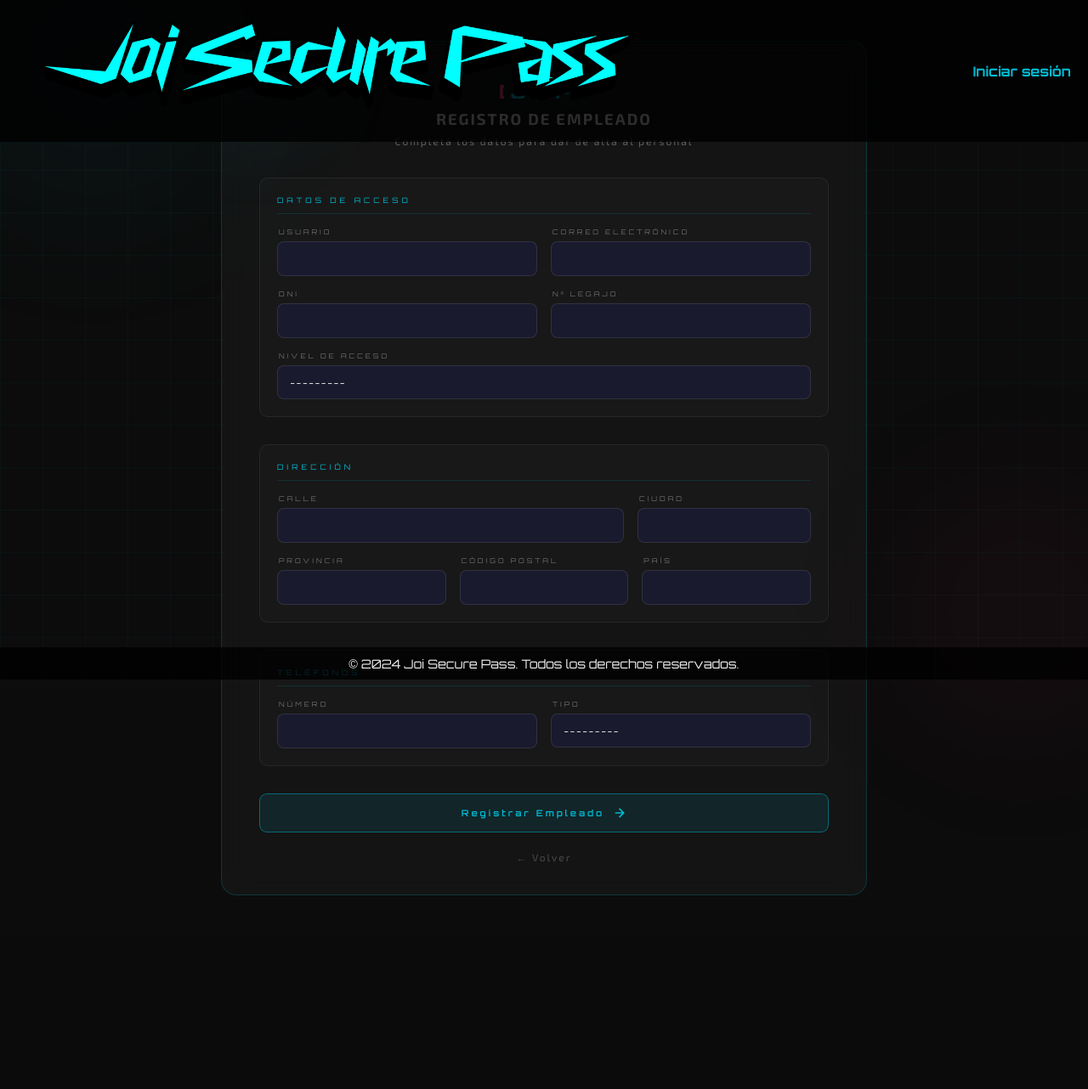
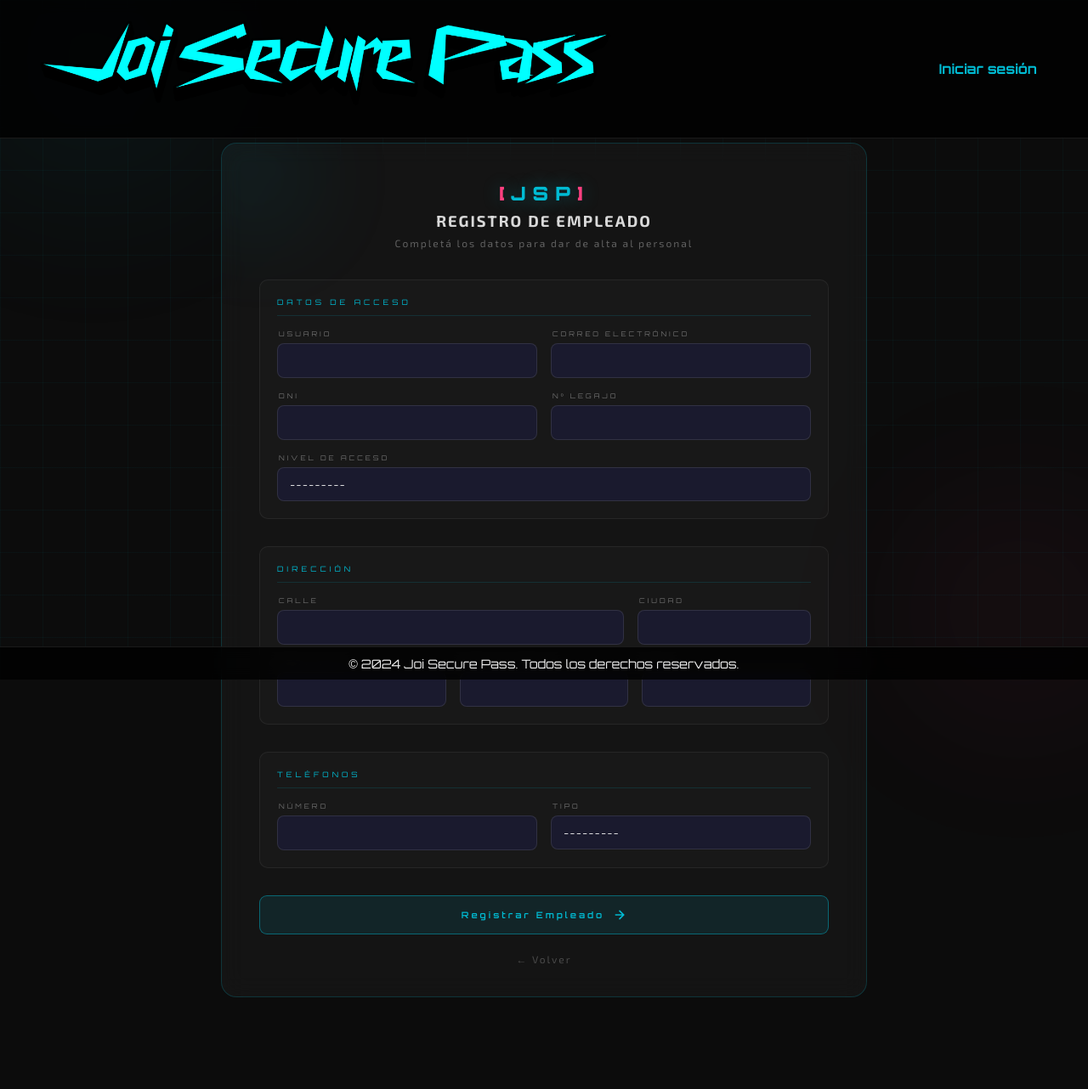
Before and after one commit to NicoButter/JoiSecurePass, a Django app: page /accounts/register/ in a window 1280 px wide. Shown: the whole page at 85% size. Before the commit the page ends 1054 px from the top, so only its background shows below. Run offline with Django 5.2, Linux system fonts and the light colour scheme.

Commit message:
feat: enhance header and footer styles with improved layout and effects

```diff
--- a/core/static/core/css/base_styles.css
+++ b/core/static/core/css/base_styles.css
@@ -25,7 +25,10 @@ header {
     z-index: 100;
     background-color: rgba(0, 0, 0, 0.8);
     padding: 10px 20px;
+    box-sizing: border-box; /* Add box-sizing */
     flex-wrap: nowrap;
+    border-bottom: 1px solid #1a1a1a; /* Optional slightly cleaner look */
+    backdrop-filter: blur(8px); /* Add a slight blur effect */
 }
 
 .header-banner img {
@@ -64,7 +67,10 @@ main {
     display: flex;
     align-items: center;
     justify-content: center;
-    overflow: hidden;
+    overflow: auto; /* Changed to auto so content is scrollable if it overflows */
+    padding-top: 120px; /* Accounts for fixed header */
+    padding-bottom: 60px; /* Accounts for fixed footer */
+    box-sizing: border-box; /* Includes padding in height calculation */
 }
 
 footer {
@@ -76,6 +82,8 @@ footer {
     background-color: rgba(0, 0, 0, 0.8);
     padding: 10px 0;
     text-align: center;
+    border-top: 1px solid #1a1a1a;
+    backdrop-filter: blur(8px);
 }
 
 footer p {
```
